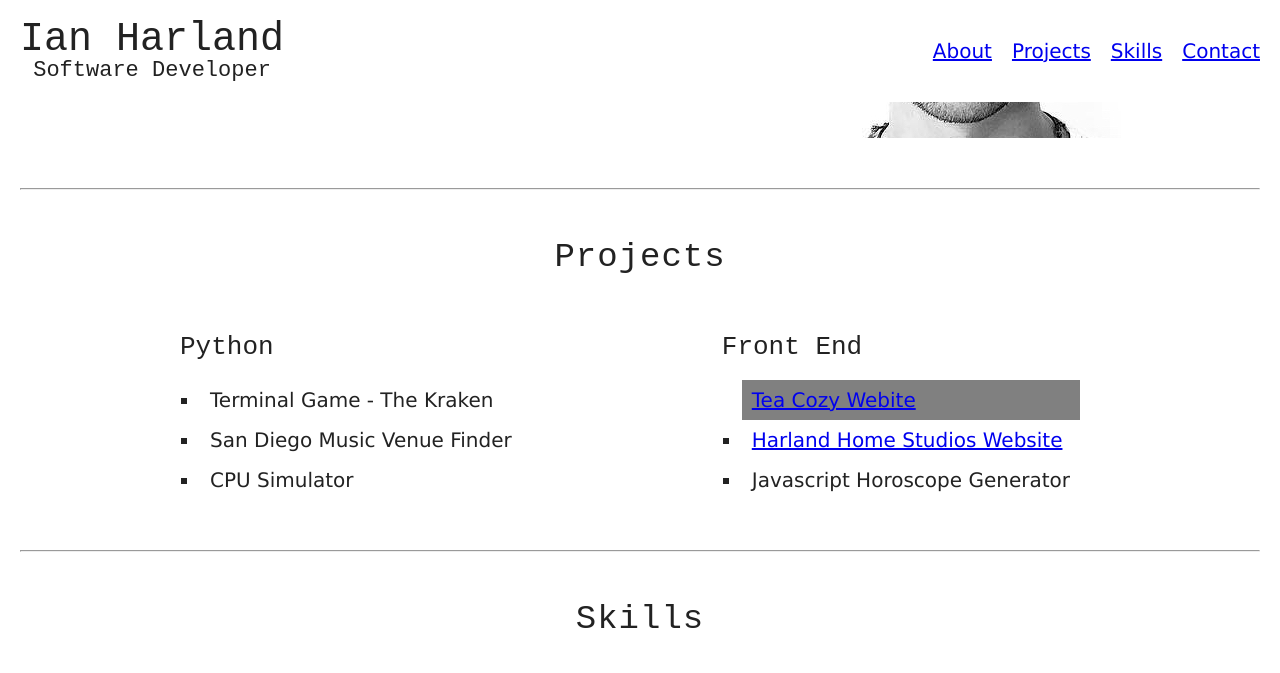
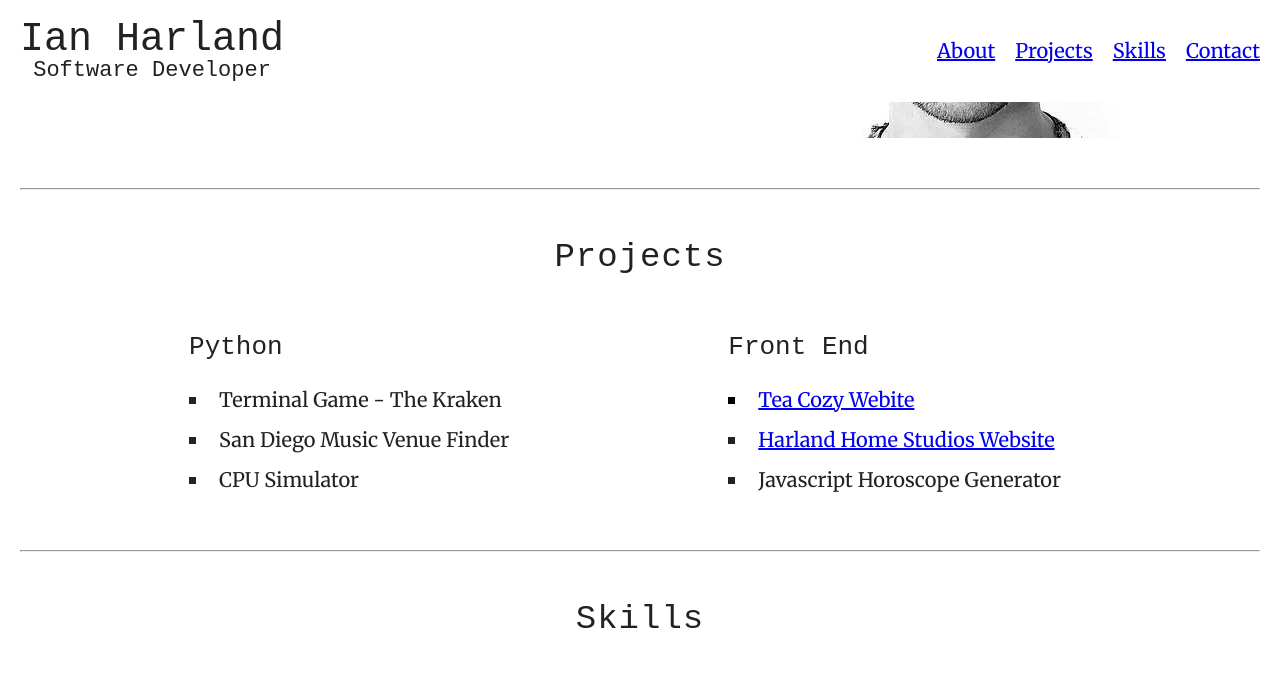
Before and after one commit to IanHarland/Portfolio-Website, a plain HTML site: page index.html in a window 1280 px wide. In both pictures the pointer is over the item "Tea Cozy Webite". Shown: the part 515-1188 px from the top of the page. Drawn offline with Linux system fonts and the light colour scheme.

Commit message:
Change font of p and li and make link better

```diff
--- a/index.html
+++ b/index.html
@@ -6,6 +6,9 @@
     <title>Ian Harland Bio</title>
     <link rel="stylesheet" href="./resources/css/reset.css">
     <link rel="stylesheet" href="./resources/css/styles.css">
+    <link rel="preconnect" href="https://fonts.googleapis.com">
+    <link rel="preconnect" href="https://fonts.gstatic.com" crossorigin>
+    <link href="https://fonts.googleapis.com/css2?family=Merriweather:ital,wght@0,300;0,400;0,700;0,900;1,300;1,400;1,700;1,900&display=swap" rel="stylesheet">
     <script src="app.js" defer></script>
 </head>
 <body>
--- a/resources/css/styles.css
+++ b/resources/css/styles.css
@@ -21,7 +21,7 @@ h3 {
 }
 
 p, li {
-    font-family: Verdana, Geneva, Tahoma, sans-serif;
+    font-family: "Merriweather";
 }
 
 p {
@@ -130,6 +130,12 @@ main {
     background-color: gray;
     color: white;
 }
+
+#projects .container .box li#tea:hover, #projects .container .box li#studios:hover {
+    cursor: default;
+    background-color: white;
+    color: black;
+}
 /* Skills */
 
 #skills {
```
